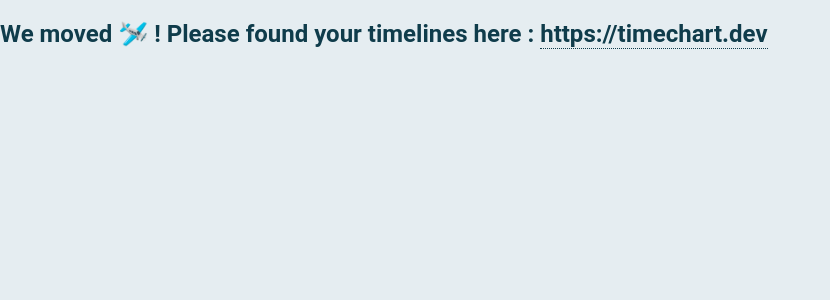
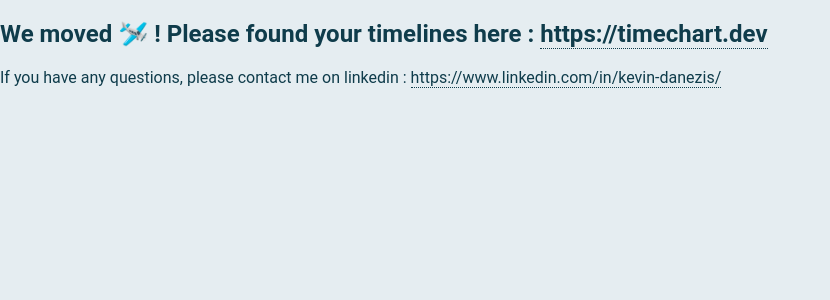
Before and after one commit to besstiolle/Timeline, a SvelteKit app: page / in a window 1280 px wide. Shown: the top 300 px of the page, without its empty margins (0-830 px from the left). Built offline with nearby package versions, Linux system fonts and the light colour scheme.

Commit message:
Add a contact link

```diff
--- a/src/routes/+page.svelte
+++ b/src/routes/+page.svelte
@@ -17,3 +17,5 @@
 </svelte:head>
 
 <h2>We moved 🛩️ ! Please found your timelines here : <a href='{redirectURI}'>https://timechart.dev</a></h2>
+
+<p>If you have any questions, please contact me on linkedin : <a href='https://www.linkedin.com/in/kevin-danezis/'>https://www.linkedin.com/in/kevin-danezis/</a></p>
--- a/src/routes/g/[slug]/+page.svelte
+++ b/src/routes/g/[slug]/+page.svelte
@@ -17,3 +17,5 @@
 </svelte:head>
 
 <h2>We moved 🛩️ ! Please found your timelines here : <a href='{redirectURI}'>https://timechart.dev</a></h2>
+
+<p>If you have any questions, please contact me on linkedin : <a href='https://www.linkedin.com/in/kevin-danezis/'>https://www.linkedin.com/in/kevin-danezis/</a></p>
```
